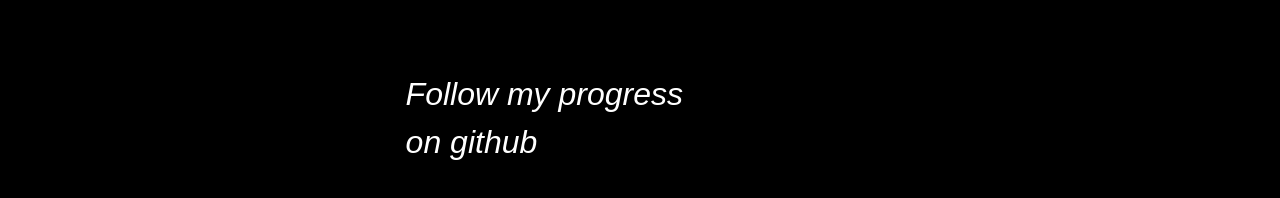
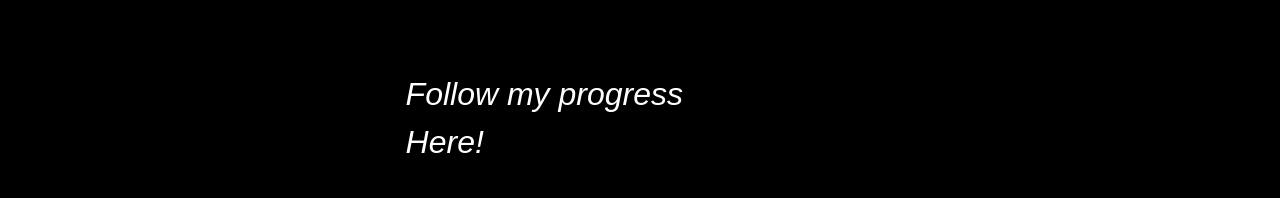
Before and after one commit to Nsteube/beginners-week-one-master, a plain HTML site: page index.html in a window 1280 px wide. Shown: the part 3557-3755 px from the top of the page. Drawn offline with nearby package versions, Linux system fonts and the light colour scheme.

Commit message:
Progress
sign off

```diff
--- a/index.html
+++ b/index.html
@@ -82,7 +82,7 @@
   <li>A Plan to promote your cause</li>
   </ul>
 
-  <p>Follow my progress on github</p>
+  <p>Follow my progress Here!</p>
 </div>
 
 <script src="https://code.jquery.com/jquery-3.4.1.slim.min.js" integrity="sha384-J6qa4849blE2+poT4WnyKhv5vZF5SrPo0iEjwBvKU7imGFAV0wwj1yYfoRSJoZ+n" crossorigin="anonymous"></script>
```
